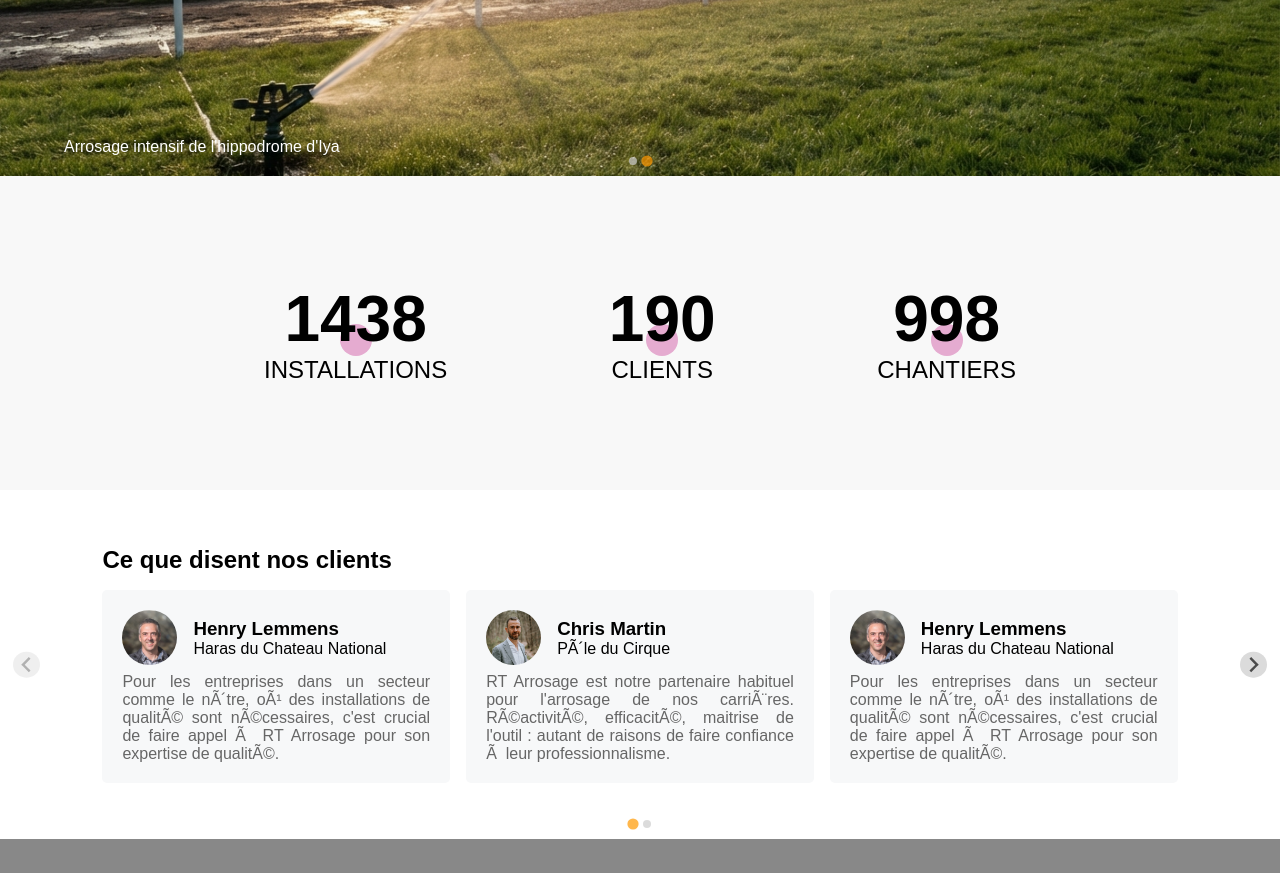
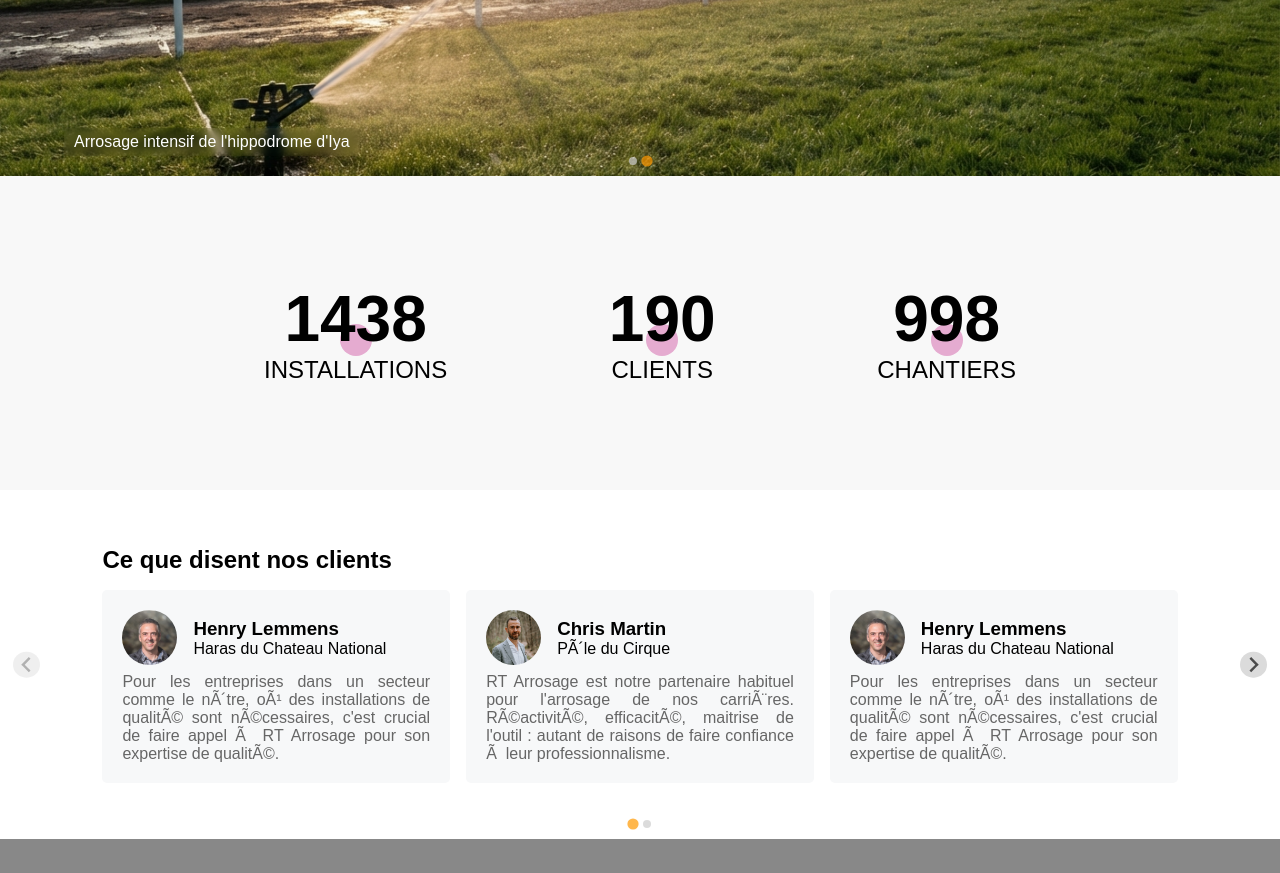
Before and after one commit to jguichard-dev/rt-arrosage, a plain HTML site: page index.html in a window 1280 px wide. Shown: the part 1560-2433 px from the top of the page. Drawn offline with Linux system fonts and the light colour scheme.

Commit message:
Update index.css

```diff
--- a/css/index.css
+++ b/css/index.css
@@ -73,6 +73,10 @@
     bottom:5%;
     left:5%;
     color:#fff;
+    backdrop-filter: blur(5px);
+    display:block;
+    padding:5px 10px;
+    border-radius:5px;
 }
 
 
```
